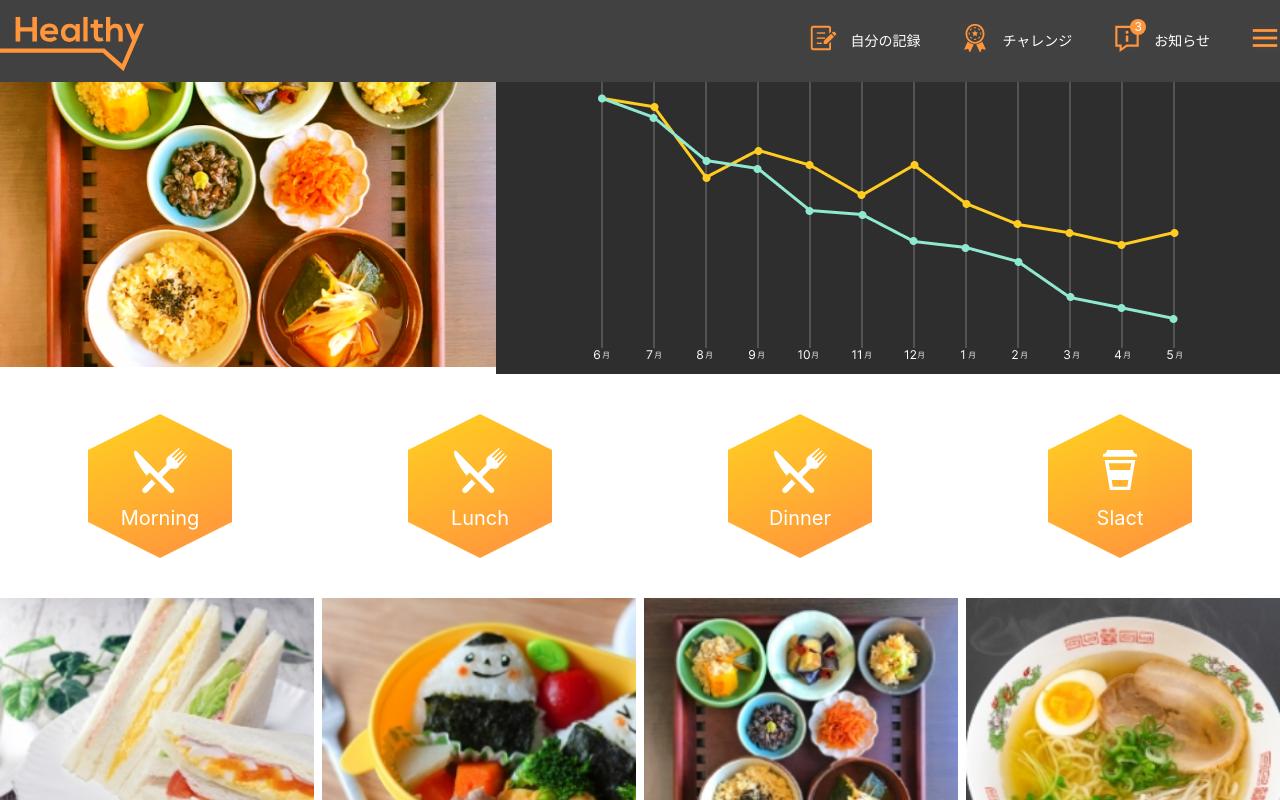
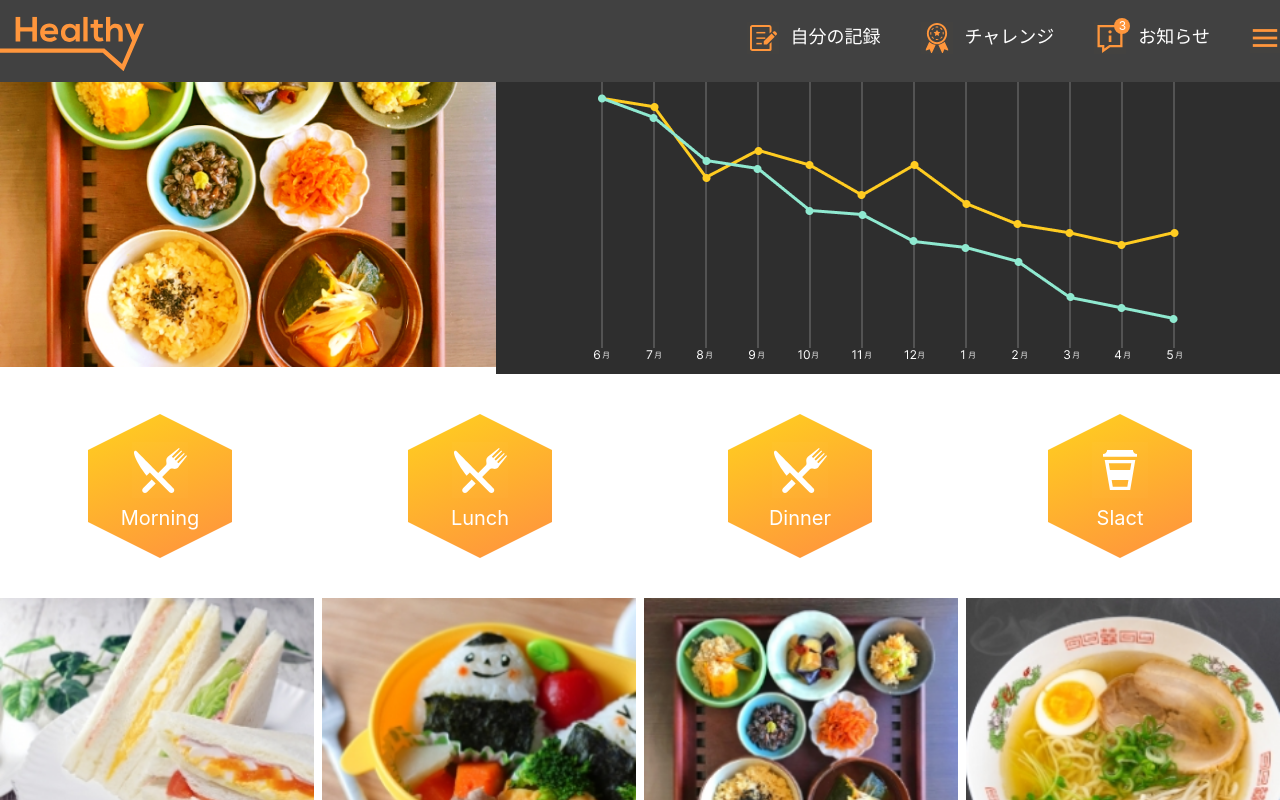
Before and after one commit to alexlevn/nextjs-arent-test, a Next.js app: page / in a window 1280 px wide. Shown: the top 800 px of the page. Built offline with nearby package versions, Linux system fonts and the light colour scheme.

Commit message:
font-style

```diff
--- a/src/components/Layout/TopMenu/PopperMenu.tsx
+++ b/src/components/Layout/TopMenu/PopperMenu.tsx
@@ -53,7 +53,10 @@ const PopperMenu: FC = () => {
           />
           <div className="w-full">
             {arrMenuItems.map((item) => (
-              <div className="popper-menu-item bg-pc_light_gray" key={item.id}>
+              <div
+                className="popper-menu-item bg-pc_light_gray text-lg font-bold"
+                key={item.id}
+              >
                 {item.title}
               </div>
             ))}
--- a/src/components/Layout/TopMenu/index.tsx
+++ b/src/components/Layout/TopMenu/index.tsx
@@ -36,8 +36,8 @@ const TopMenu: FC = () => {
                   <Image
                     src={item.icon}
                     alt={item.name}
-                    width={30}
-                    height={30}
+                    width={32}
+                    height={32}
                   />
                   {item.bagde && (
                     <div className="bg-pc_orange text-white  text-xs rounded-full w-4 h-4 flex items-center justify-center -top-1 -right-1 absolute ">
@@ -46,7 +46,7 @@ const TopMenu: FC = () => {
                   )}
                 </div>
 
-                <div className="text-white hover:text-pc_orange text-sm">
+                <div className="text-white hover:text-pc_orange text-lg mb-2">
                   {item.title}
                 </div>
               </Link>
```
